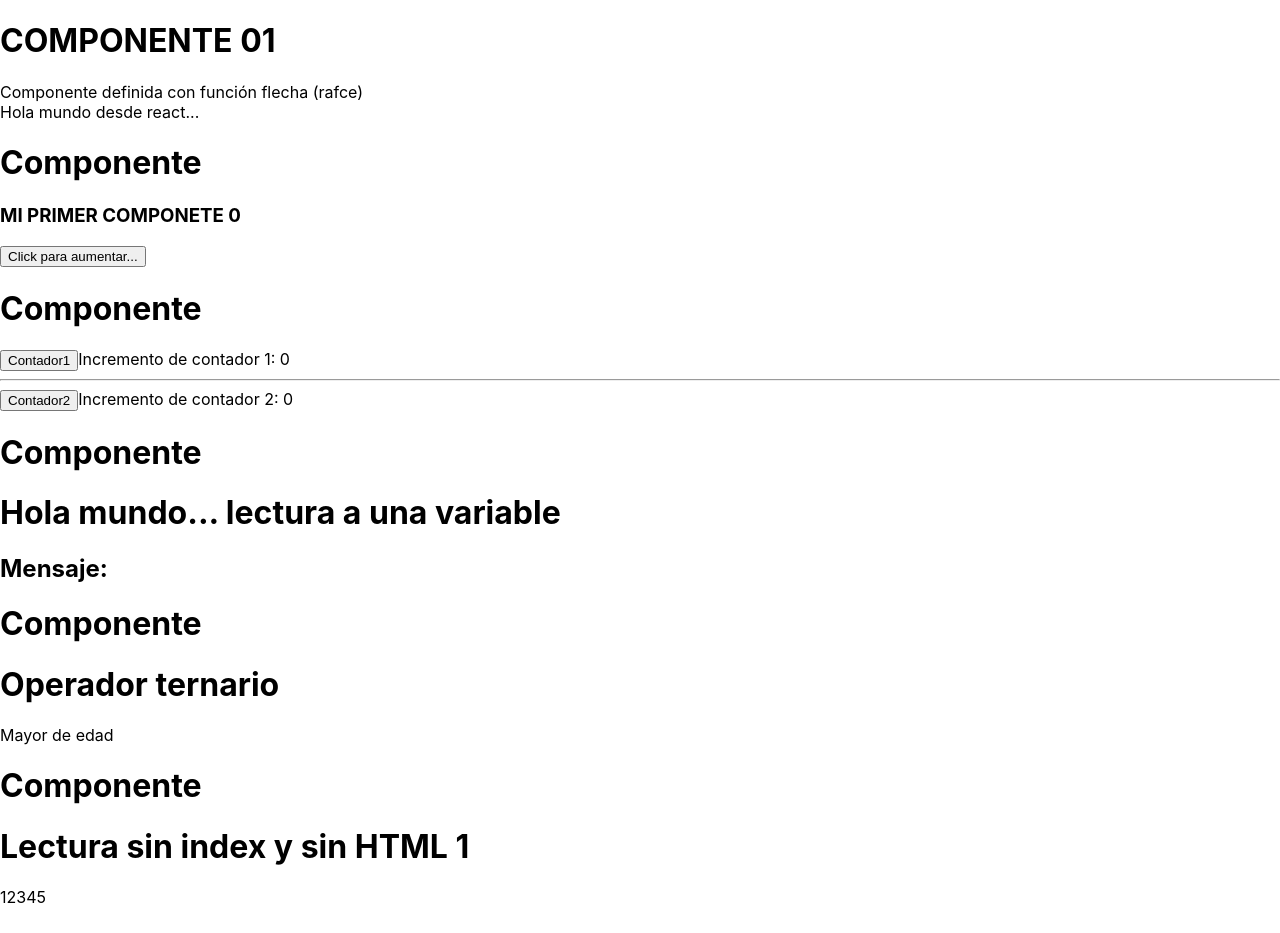
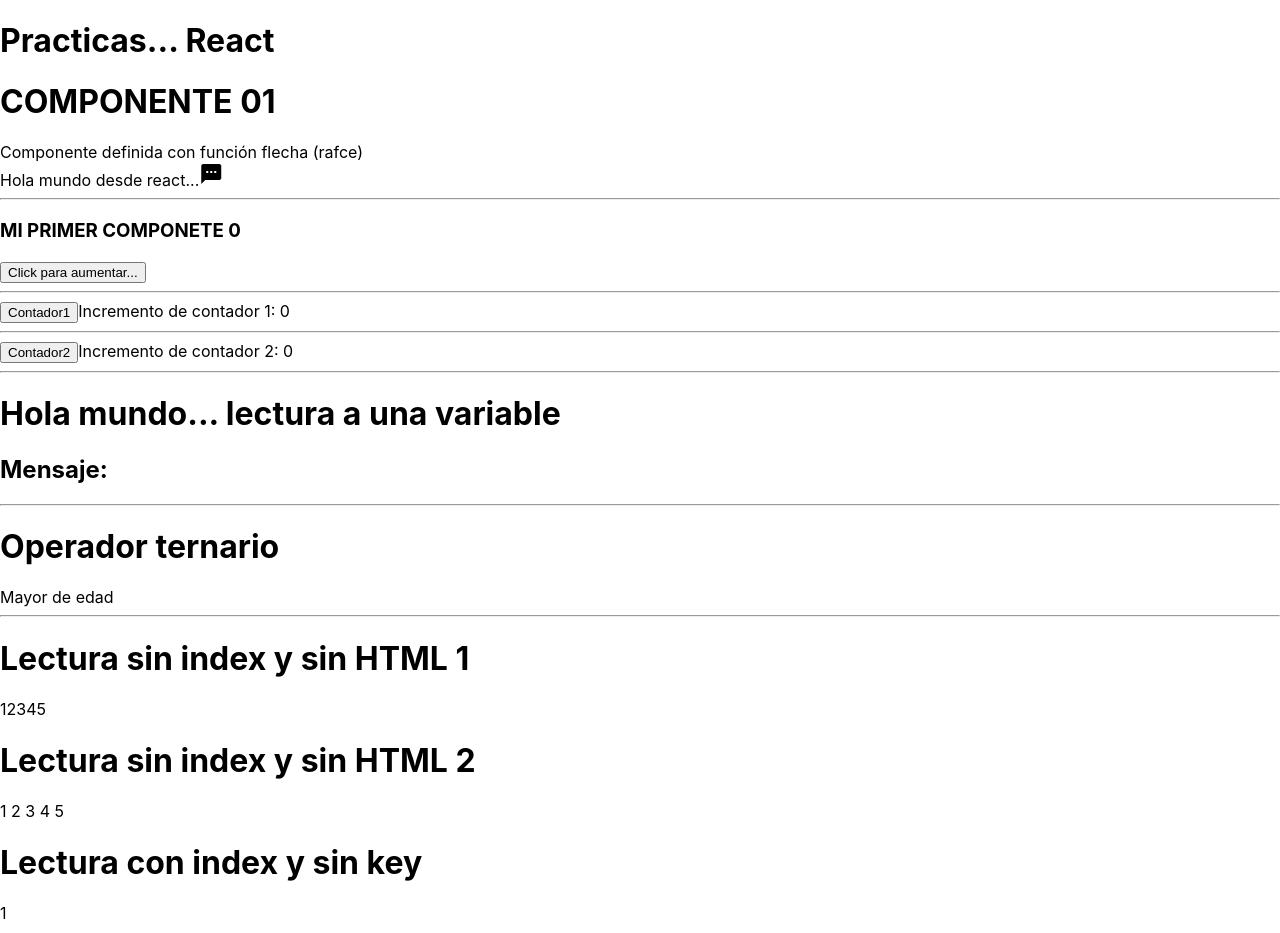
Before and after one commit to NikaPurple/react2, a React (Create React App) app: page / in a window 1280 px wide. Shown: the top 933 px of the page. Built offline with nearby package versions, Linux system fonts and the light colour scheme.

Commit message:
v05 modificamos app.js, index.js / instalamos estilo con bootswatch, toastify y material icons

```diff
--- a/package.json
+++ b/package.json
@@ -7,14 +7,16 @@
     "@testing-library/jest-dom": "^5.17.0",
     "@testing-library/react": "^13.4.0",
     "@testing-library/user-event": "^13.5.0",
+    "bootswatch": "^5.3.2",
     "react": "^18.2.0",
     "react-dom": "^18.2.0",
     "react-scripts": "5.0.1",
+    "react-toastify": "^9.1.3",
     "web-vitals": "^2.1.4"
   },
   "scripts": {
-    "predeploy" : "npm run build",
-    "deploy" : "gh-pages -d build",
+    "predeploy": "npm run build",
+    "deploy": "gh-pages -d build",
     "start": "react-scripts start",
     "build": "react-scripts build",
     "test": "react-scripts test",
--- a/public/index.html
+++ b/public/index.html
@@ -25,6 +25,8 @@
       Learn how to configure a non-root public URL by running `npm run build`.
     -->
     <title>React App</title>
+    <link href="https://fonts.googleapis.com/icon?family=Material+Icons" rel="stylesheet">
+
   </head>
   <body>
     <noscript>You need to enable JavaScript to run this app.</noscript>
--- a/src/App.js
+++ b/src/App.js
@@ -9,19 +9,21 @@
 function App() {
   return (
     <div>
+      <h1>Practicas... React</h1>
       <C01componente />
       Hola mundo desde react...
-      <h1>Componente</h1>
+      <i class="large material-icons">textsms</i>
+      <hr/>
       <C02contador/>
-      <h1>Componente</h1>
+      <hr/>
       <C03dobleestado/>
-      <h1>Componente</h1>
+      <hr/>
       <C04variable/>
-      <h1>Componente</h1>
+      <hr/>
       <C05operador/>
-      <h1>Componente</h1>
+      <hr/>
       <C06matriz/>
-      <h1>Componente</h1>
+      <hr/>
       <C07matrizOperaciones/>
     </div>
   );
--- a/src/index.js
+++ b/src/index.js
@@ -3,6 +3,8 @@
 import './index.css';
 import App from './App';
 import reportWebVitals from './reportWebVitals';
+
+//import 'bootswatch/dist/quartz/bootstrap.min.css';
 
 const root = ReactDOM.createRoot(document.getElementById('root'));
 root.render(
```
Also changed, not shown: 1 other file (tests, documents, lock files or other folders).
